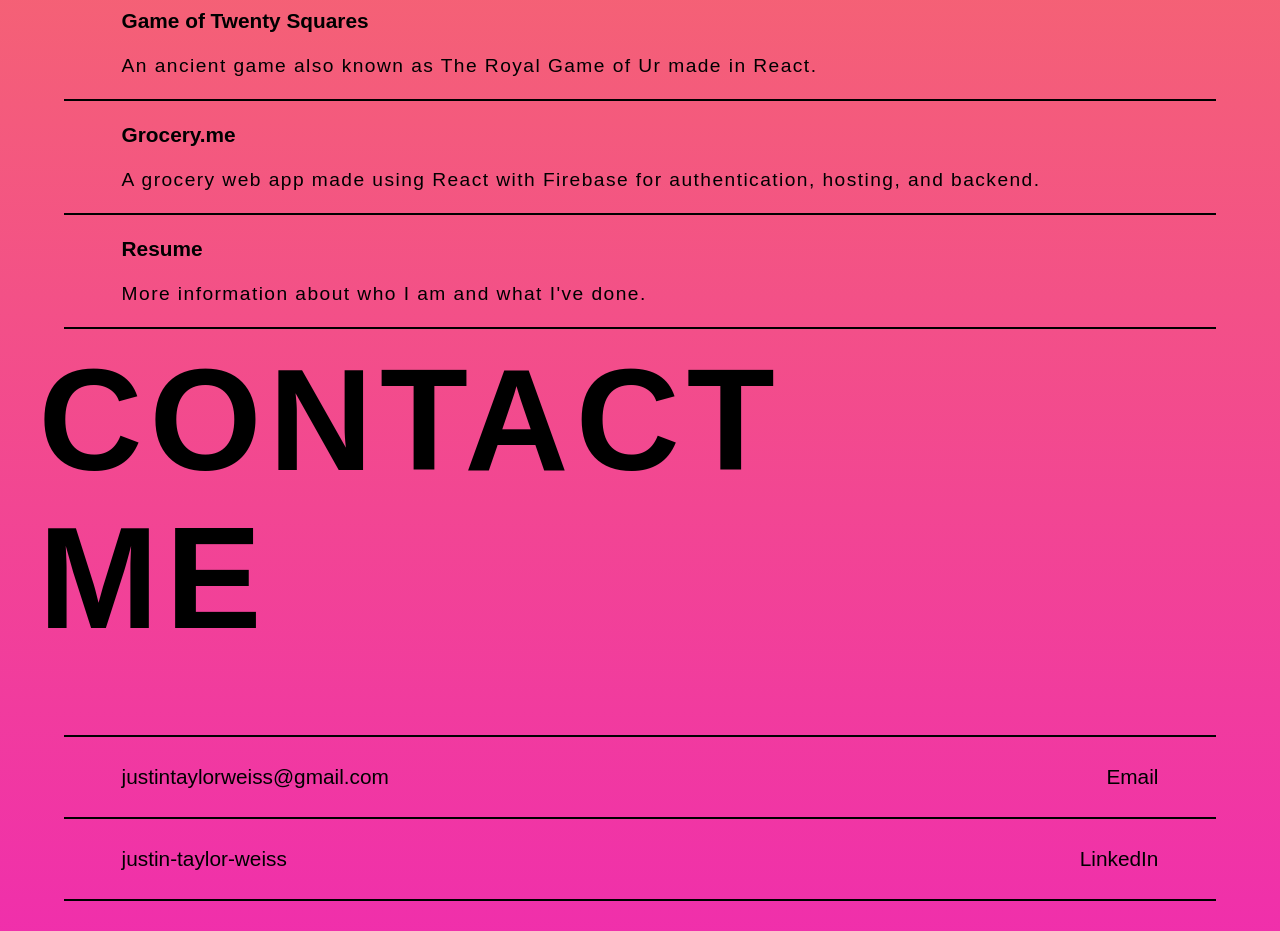
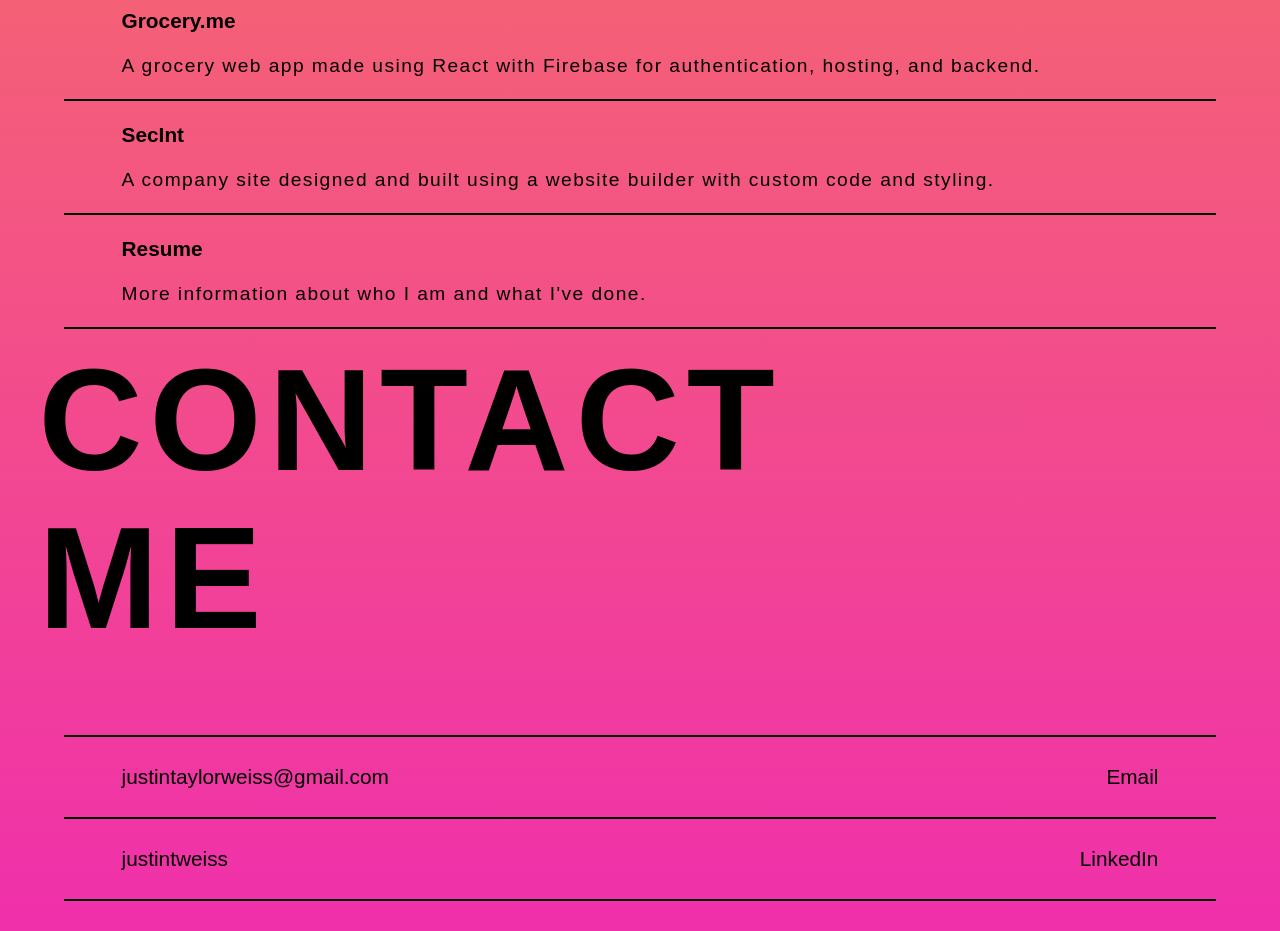
Before and after one commit to JustinTaylorWeiss/justintaylorweiss.com, a React (Create React App) app: page / in a window 1280 px wide. Shown: the part 2060-2991 px from the top of the page. Built offline with nearby package versions, Linux system fonts and the light colour scheme.

Commit message:
updated resume

```diff
--- a/src/subcomponents/aboutMeTile.jsx
+++ b/src/subcomponents/aboutMeTile.jsx
@@ -24,7 +24,7 @@
     }
 `;
 
-export const AboutMeTile = ({}) => (
+export const AboutMeTile = () => (
     <g.Split color="#ee1cc0" id="aboutMe">
         <g.TopSectionBlock>
             <g.BigTextWrapper>
--- a/src/subcomponents/artTile.jsx
+++ b/src/subcomponents/artTile.jsx
@@ -1,2 +1,2 @@
 
-export const ArtTile = ({}) => {};
+export const ArtTile = () => {};
--- a/src/subcomponents/contactMeTile.jsx
+++ b/src/subcomponents/contactMeTile.jsx
@@ -22,7 +22,7 @@
     }
 `;
 
-export const ContactMeTile = ({}) => {
+export const ContactMeTile = () => {
 
     return <g.Split color="#2fb0d4" id="contactMe">
         <g.TopSectionBlock>
@@ -39,7 +39,7 @@
     </g.Split>
 };
 
-export const ContactTable = ({}) => (
+export const ContactTable = () => (
     <g.Table>
         <g.Line/>
         <ContactRow>
@@ -52,10 +52,10 @@
         </ContactRow>
         <g.Line/>
         <ContactRow>
-            <ContactLink onClick={() => window.open("https://www.linkedin.com/in/justin-taylor-weiss", "_blank")}>
-                justin-taylor-weiss
+            <ContactLink onClick={() => window.open("https://www.linkedin.com/in/justintweiss", "_blank")}>
+                justintweiss
             </ContactLink>
-            <ContactLink onClick={() => window.open("https://www.linkedin.com/in/justin-taylor-weiss", "_blank")}>
+            <ContactLink onClick={() => window.open("https://www.linkedin.com/in/justintweiss", "_blank")}>
                 LinkedIn
             </ContactLink>
         </ContactRow>
--- a/src/subcomponents/landingTile.jsx
+++ b/src/subcomponents/landingTile.jsx
@@ -36,7 +36,7 @@
     }
 `;
 
-const PlacedNameLogo = ({}) => (
+const PlacedNameLogo = () => (
     <PlacedLogoTextWrapper>
         JUSTIN<br/>
         TAYLOR<br/>
@@ -74,7 +74,7 @@
     document.getElementById(id)?.scrollIntoView();
 }
 
-export const LandingTile = ({}) => {
+export const LandingTile = () => {
 
     return <g.Split color="#ffcd01">
         <g.HeadTopSectionBlock>
@@ -98,7 +98,7 @@
     </g.Split>
 };
 
-const NavText = ({}) => (
+const NavText = () => (
     <NavTextWrapper>
         <g.Link onClick={() => scrollToElementWithID("aboutMe")}>
             ABOUT
--- a/src/subcomponents/myProjectsTile.jsx
+++ b/src/subcomponents/myProjectsTile.jsx
@@ -29,7 +29,7 @@
     }
 `;
 
-export const MyProjectsTile = ({}) => {
+export const MyProjectsTile = () => {
 
     return <g.Split color="#ffcd01" id="projects">
         <g.TopSectionBlock>
@@ -45,17 +45,8 @@
     </g.Split>
 };
 
-const ProjectsTable = ({}) => (
+const ProjectsTable = () => (
     <g.Table>
-        <g.Line/>
-        <ProjectRow>
-            <g.Link onClick={() => window.open('https://www.secintcorp.com', '_blank')}>
-                <b>SecInt</b>
-            </g.Link>
-            <SmallParagraphText>
-                A company site designed and built using a website builder with custom code and styling.
-            </SmallParagraphText>
-        </ProjectRow>
         <g.Line/>
         <ProjectRow>
             <g.Link onClick={() => window.open('https://justintaylorweiss.github.io/GameofTwentySquares/', '_blank')}>
@@ -76,6 +67,15 @@
         </ProjectRow>
         <g.Line/>
         <ProjectRow>
+            <g.Link onClick={() => window.open('https://www.secintcorp.com', '_blank')}>
+                <b>SecInt</b>
+            </g.Link>
+            <SmallParagraphText>
+                A company site designed and built using a website builder with custom code and styling.
+            </SmallParagraphText>
+        </ProjectRow>
+        <g.Line/>
+        <ProjectRow>
             <g.Link onClick={() => window.open(resume, '_blank')}>
                 <b>Resume</b>
             </g.Link>
--- a/src/subcomponents/returnToTopTile.jsx
+++ b/src/subcomponents/returnToTopTile.jsx
@@ -31,7 +31,7 @@
     }
 `;
 
-const NameLogo = ({}) => (
+const NameLogo = () => (
     <LogoTextWrapper>
         JUSTIN<br/>
         TAYLOR<br/>
@@ -50,7 +50,7 @@
     }
 `;
 
-export const ReturnToTopTile = ({}) => <>
+export const ReturnToTopTile = () => <>
     <SmallBackgroundWrapper color="#ee1cc0">
         <NameLogo/>
         <StyledUpArrow onClick={() => window.document.body.scrollIntoView()}/>
```
Also changed, not shown: src/index.js (line endings or trailing spaces), 1 other file (tests, documents, lock files or other folders).
